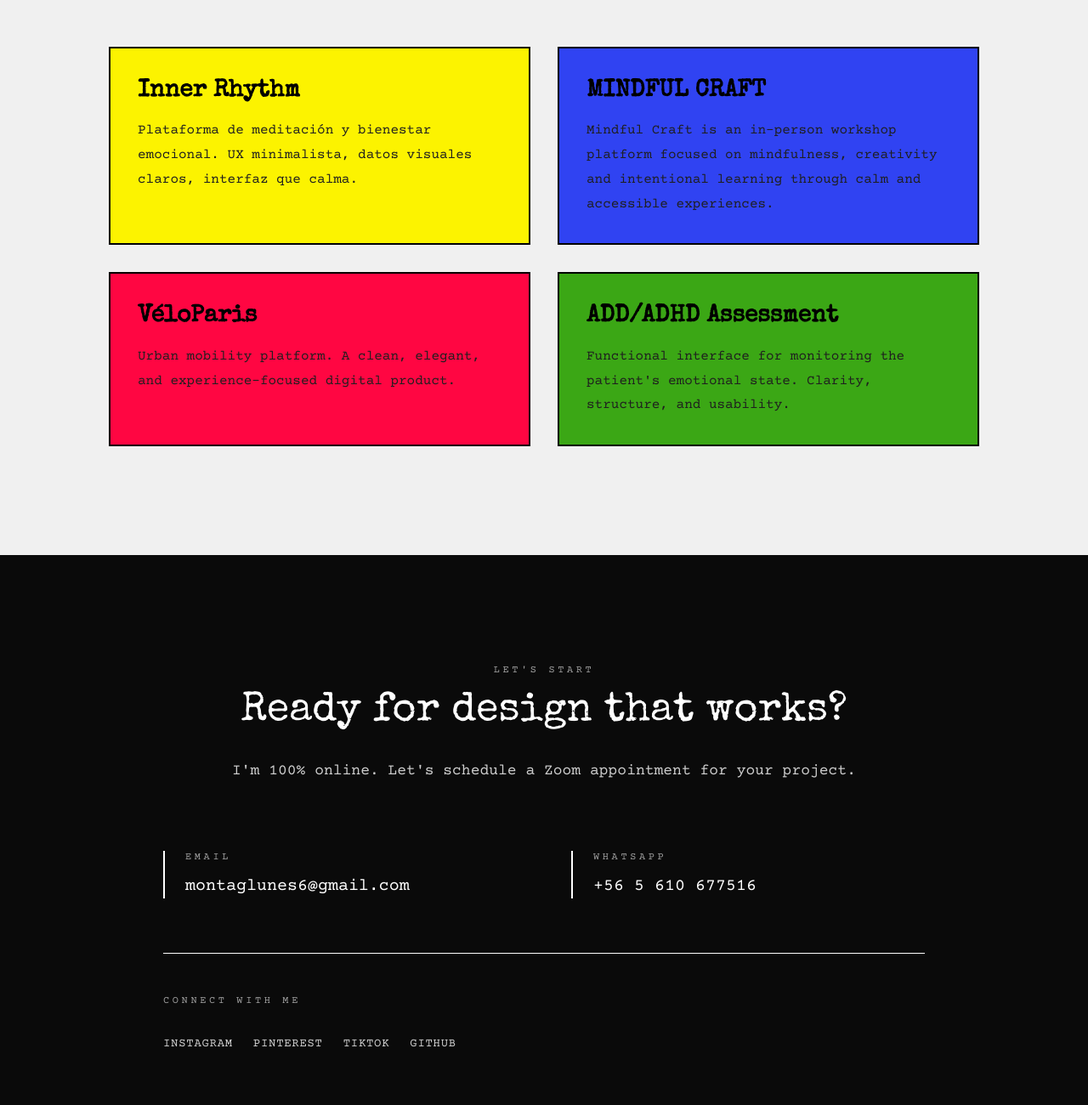
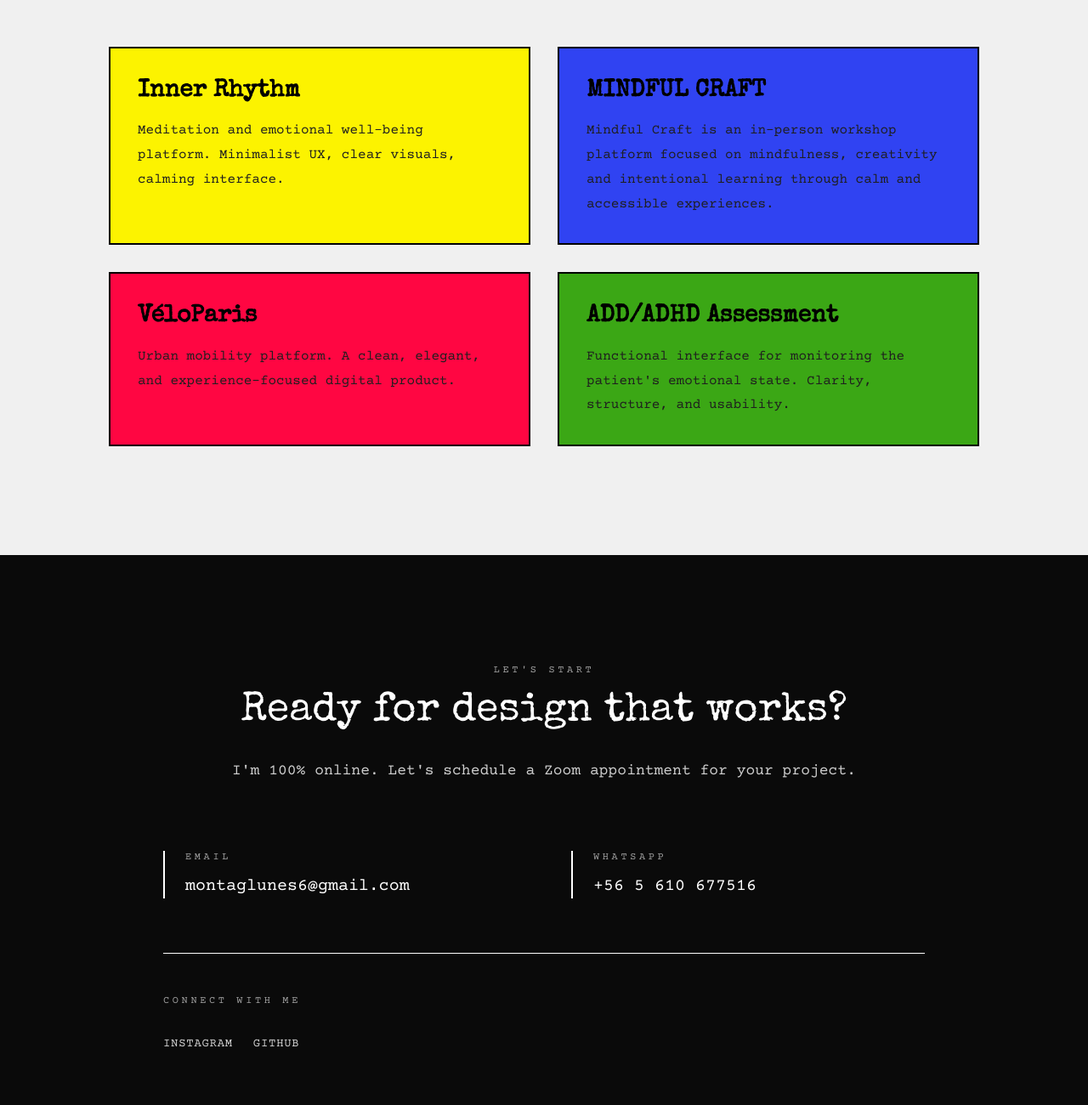
Before and after one commit to digitalproductmx/deluluminimalPD, a website: page index.html in a window 1280 px wide. Shown: the part 3440-4740 px from the top of the page at 85% size. Drawn offline with nearby package versions, Linux system fonts and the light colour scheme.

Commit message:
add changes

```diff
--- a/index.html
+++ b/index.html
@@ -25,7 +25,7 @@
         --surface-color: #ffffff;
 
         /* gris más visible y accesible */
-        --muted-color: #3f3f3f;
+        --muted-color: ##1f1a07;
       }
 
       * {
@@ -116,7 +116,7 @@
       .tag {
         border: 1px solid currentColor;
         padding: 4px 10px;
-        font-size: 11px;
+        font-size: 14px;
         font-weight: 600;
         text-transform: uppercase;
         letter-spacing: 0.08em;
@@ -613,8 +613,9 @@ class="min-h-screen flex items-center justify-center px-6 md:px-12 pt-20"
             >
               <h3>Inner Rhythm</h3>
               <p>
-                Plataforma de meditación y bienestar emocional. UX minimalista,
-                datos visuales claros, interfaz que calma.
+                Meditation and emotional well-being platform. Minimalist UX,
+
+                clear visuals, calming interface.
               </p></a
             >
             <!-- MINDFUL CRAFT -->
@@ -715,28 +716,14 @@ class="min-h-screen flex items-center justify-center px-6 md:px-12 pt-20"
             </p>
             <div class="flex flex-wrap gap-6">
               <a
-                href="https://www.instagram.com/delulufuturedev/"
+                href="https://www.instagram.com/desingwithintention/"
                 target="_blank"
                 rel="noopener noreferrer"
                 class="text-sm tracking-wider uppercase hover-underline opacity-80 hover:opacity-100 transition"
                 >Instagram</a
               >
               <a
-                href="https://mx.pinterest.com/delulutrend/"
-                target="_blank"
-                rel="noopener noreferrer"
-                class="text-sm tracking-wider uppercase hover-underline opacity-80 hover:opacity-100 transition"
-                >Pinterest</a
-              >
-              <a
-                href="https://www.tiktok.com/@delulufuturedev/"
-                target="_blank"
-                rel="noopener noreferrer"
-                class="text-sm tracking-wider uppercase hover-underline opacity-80 hover:opacity-100 transition"
-                >TikTok</a
-              >
-              <a
-                href="https://github.com/delulutrendestudio"
+                href="https://github.com/digitalproductmx"
                 target="_blank"
                 rel="noopener noreferrer"
                 class="text-sm tracking-wider uppercase hover-underline opacity-80 hover:opacity-100 transition"
```
